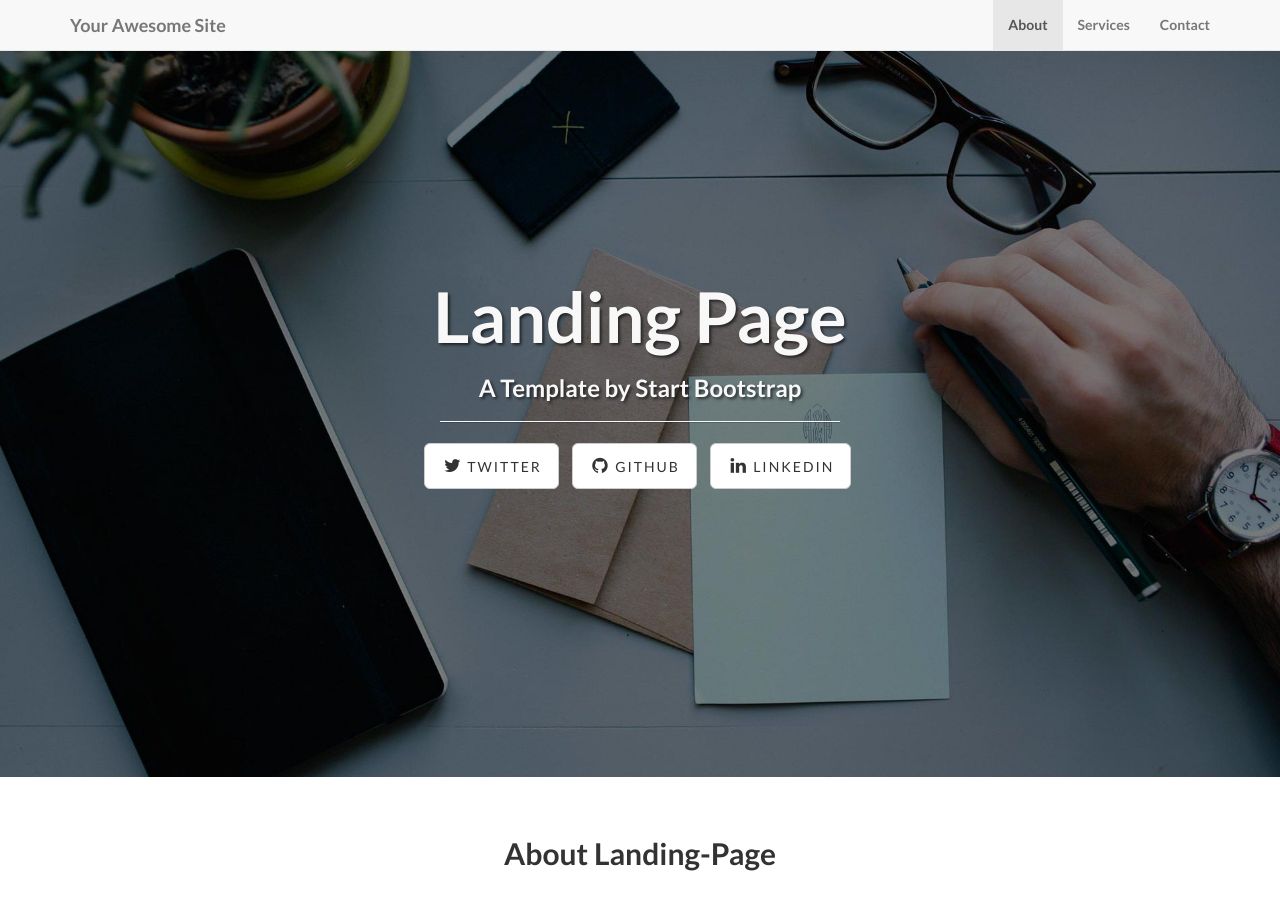
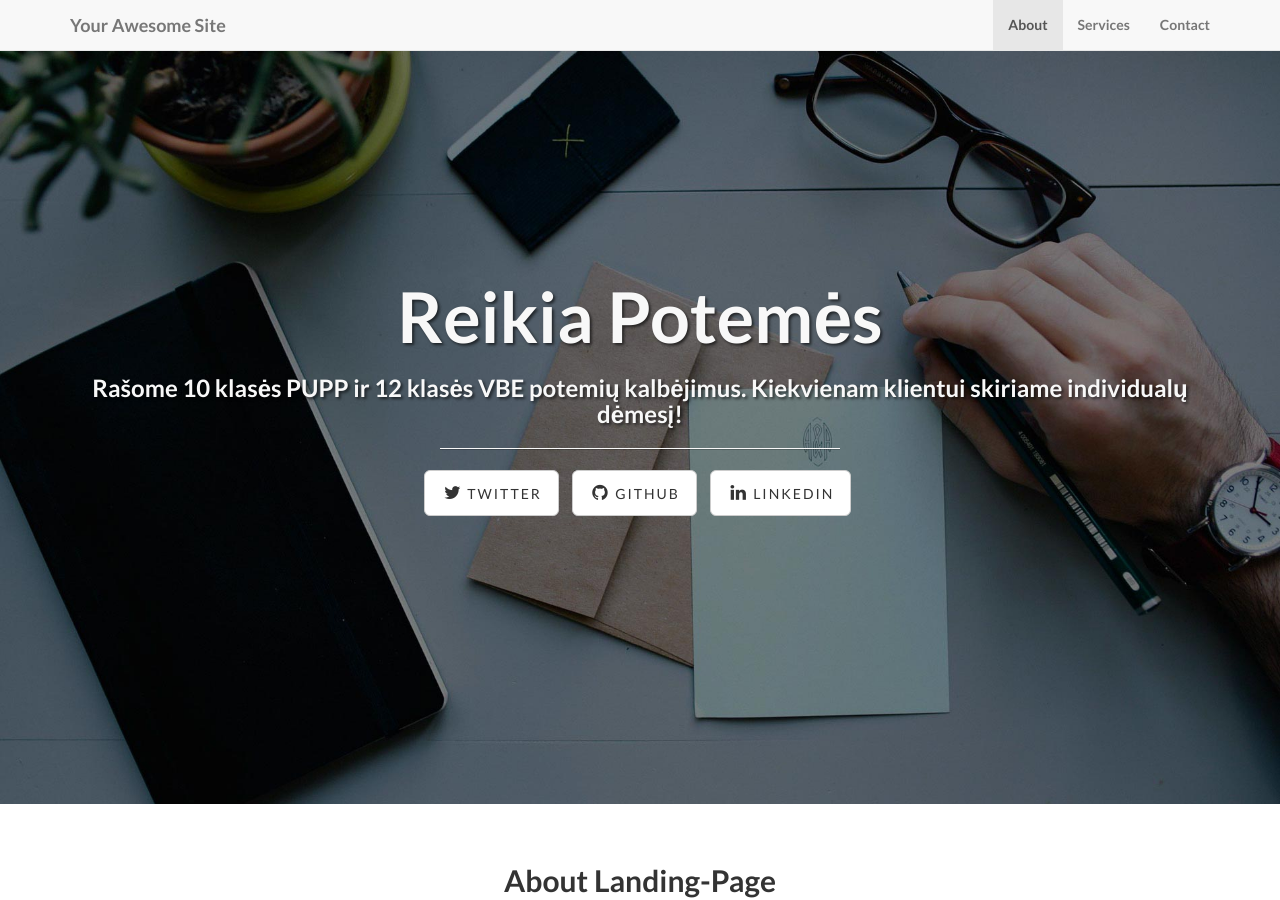
Before and after one commit to potemes/potemes.github.io, a Jekyll site: the page built from index.html, in a window 1280 px wide and 900 px high. Built offline with Jekyll 4.4.1, drawn with Linux system fonts in a browser that asks for light colours.

Commit message:
Update index.html

```diff
--- a/index.html
+++ b/index.html
@@ -1,5 +1,5 @@
 ---
 layout: default
-title: Landing Page
-subTitle: A Template by Start Bootstrap
+title: Reikia Potemės
+subTitle: Rašome 10 klasės PUPP ir 12 klasės VBE potemių kalbėjimus. Kiekvienam klientui skiriame individualų dėmesį!
 ---
```
